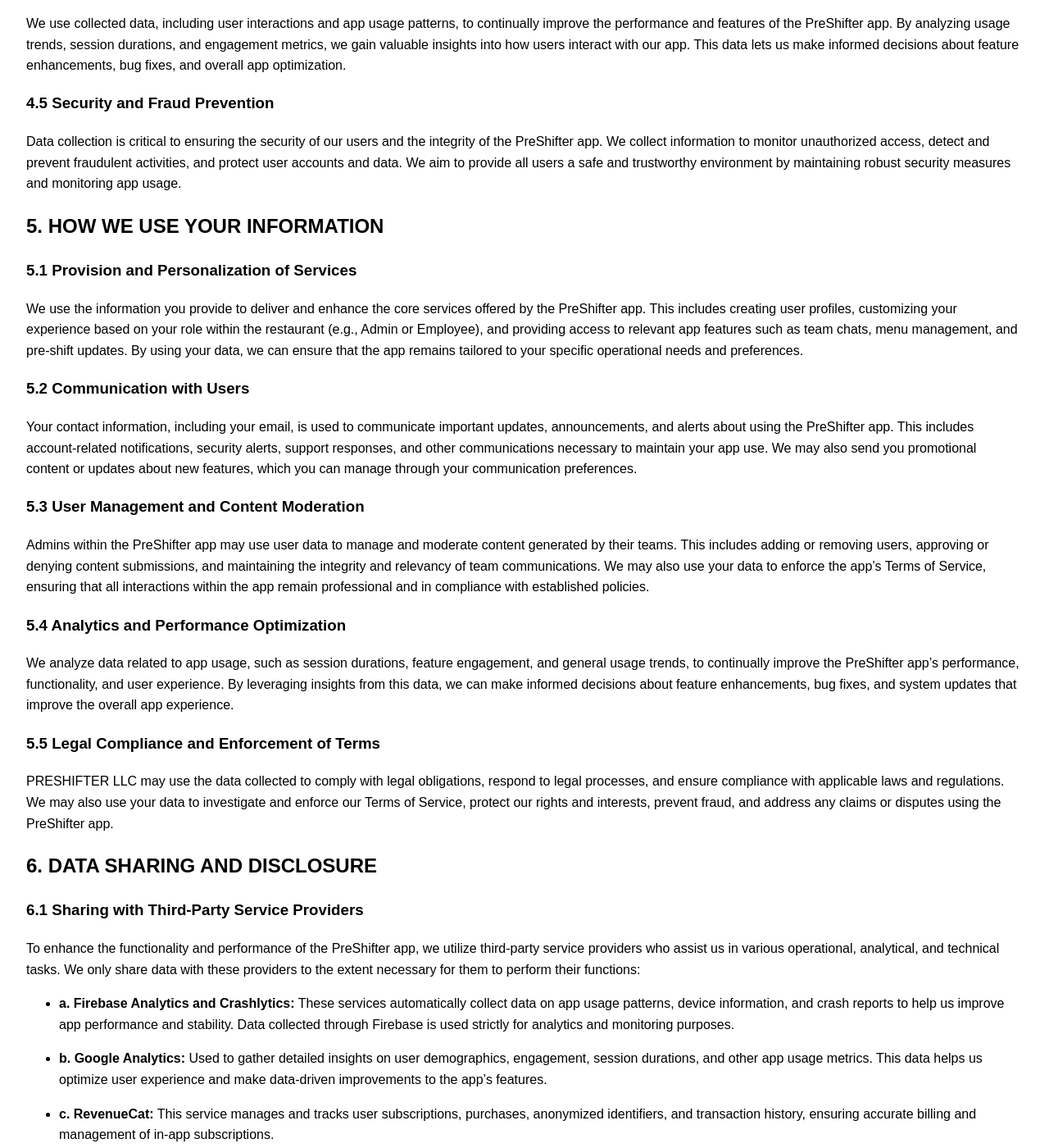
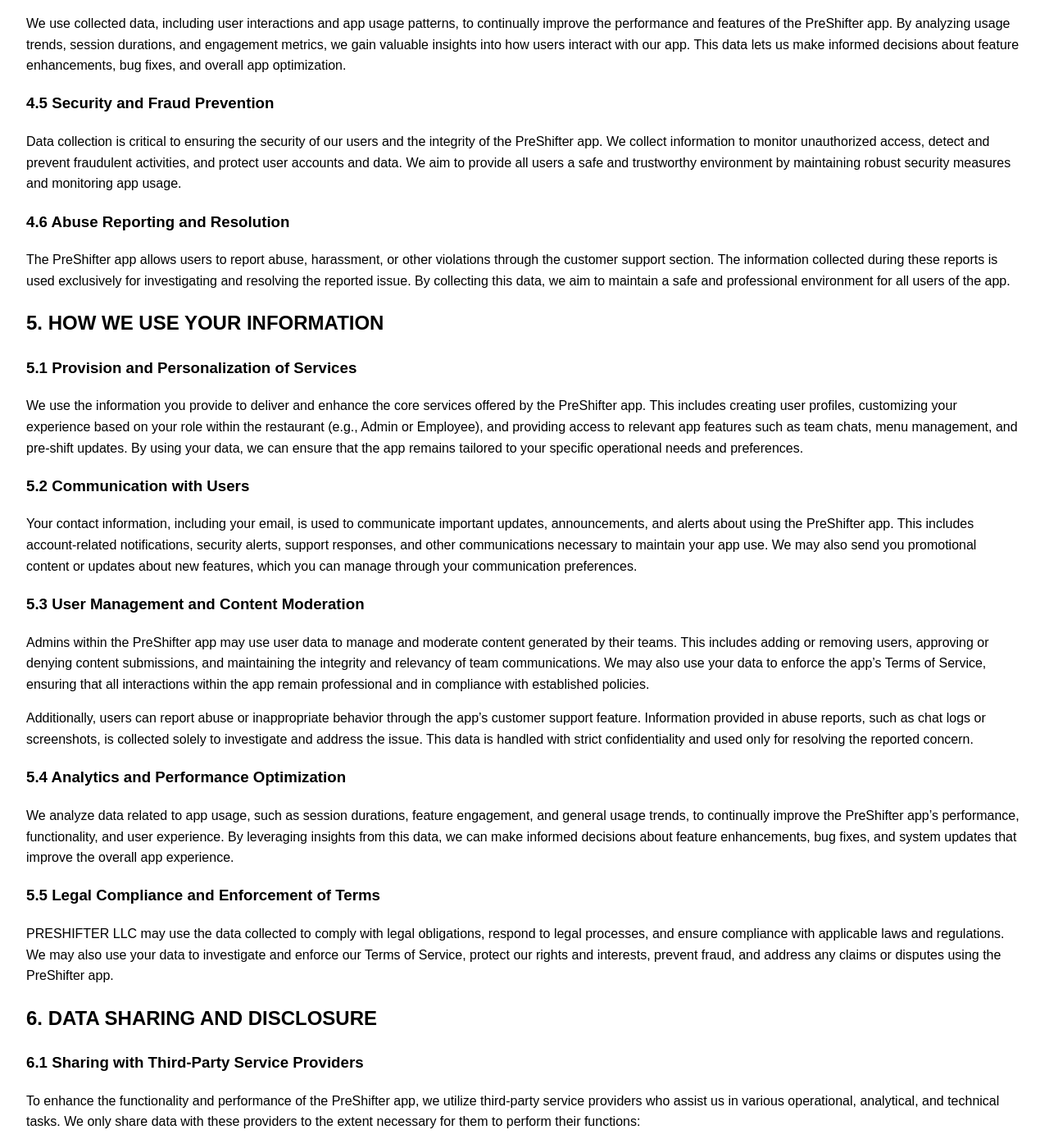
Before and after one commit to jazek-c/jazek-c.github.io, a Jekyll site: the page built from privacyPolicy.md, in a window 1280 px wide and 1400 px high, scrolled down 3223 px. Shown: the whole window at 82% size. Built offline with Jekyll 4.4.1, drawn with Linux system fonts in a browser that asks for light colours; some of the changed text lies outside the part shown.

Commit message:
Updated pricvacy policy and TOS

```diff
--- a/privacyPolicy.md
+++ b/privacyPolicy.md
@@ -127,6 +127,9 @@ We use collected data, including user interactions and app usage patterns, to co
 ### 4.5 Security and Fraud Prevention
 Data collection is critical to ensuring the security of our users and the integrity of the PreShifter app. We collect information to monitor unauthorized access, detect and prevent fraudulent activities, and protect user accounts and data. We aim to provide all users a safe and trustworthy environment by maintaining robust security measures and monitoring app usage.
 
+### 4.6 Abuse Reporting and Resolution
+The PreShifter app allows users to report abuse, harassment, or other violations through the customer support section. The information collected during these reports is used exclusively for investigating and resolving the reported issue. By collecting this data, we aim to maintain a safe and professional environment for all users of the app.
+
 
 ## 5. HOW WE USE YOUR INFORMATION
 ### 5.1 Provision and Personalization of Services
@@ -139,6 +142,9 @@ Your contact information, including your email, is used to communicate important
 
 ### 5.3 User Management and Content Moderation
 Admins within the PreShifter app may use user data to manage and moderate content generated by their teams. This includes adding or removing users, approving or denying content submissions, and maintaining the integrity and relevancy of team communications. We may also use your data to enforce the app’s Terms of Service, ensuring that all interactions within the app remain professional and in compliance with established policies.
+
+
+Additionally, users can report abuse or inappropriate behavior through the app’s customer support feature. Information provided in abuse reports, such as chat logs or screenshots, is collected solely to investigate and address the issue. This data is handled with strict confidentiality and used only for resolving the reported concern.
 
 
 ### 5.4 Analytics and Performance Optimization
@@ -236,6 +242,10 @@ Users can manage their communication preferences to receive only the desired inf
 
 ### 8.4 Data Portability Requests
 You have the right to request a copy of your data in a structured, commonly used, and machine-readable format by contacting PRESHIFTER LLC through designated support channels, and we will respond in accordance with applicable legal requirements, providing the data in a format that facilitates transfer to another service provider, where feasible.
+
+
+### 8.5 Profile Privacy Settings
+Users can choose to set their profiles to private, which restricts their visibility in the app’s search functionality. When a profile is private, only pre-approved connections such as restaurant team memberships or authorized individuals can view the user’s profile. This setting is controlled entirely by the user and can be modified at any time through the app’s settings.
 
 
 ## 9. USER RIGHTS UNDER GDPR AND CCPA
```
Also changed, not shown: termsOfService.md (+10 -0 lines).
